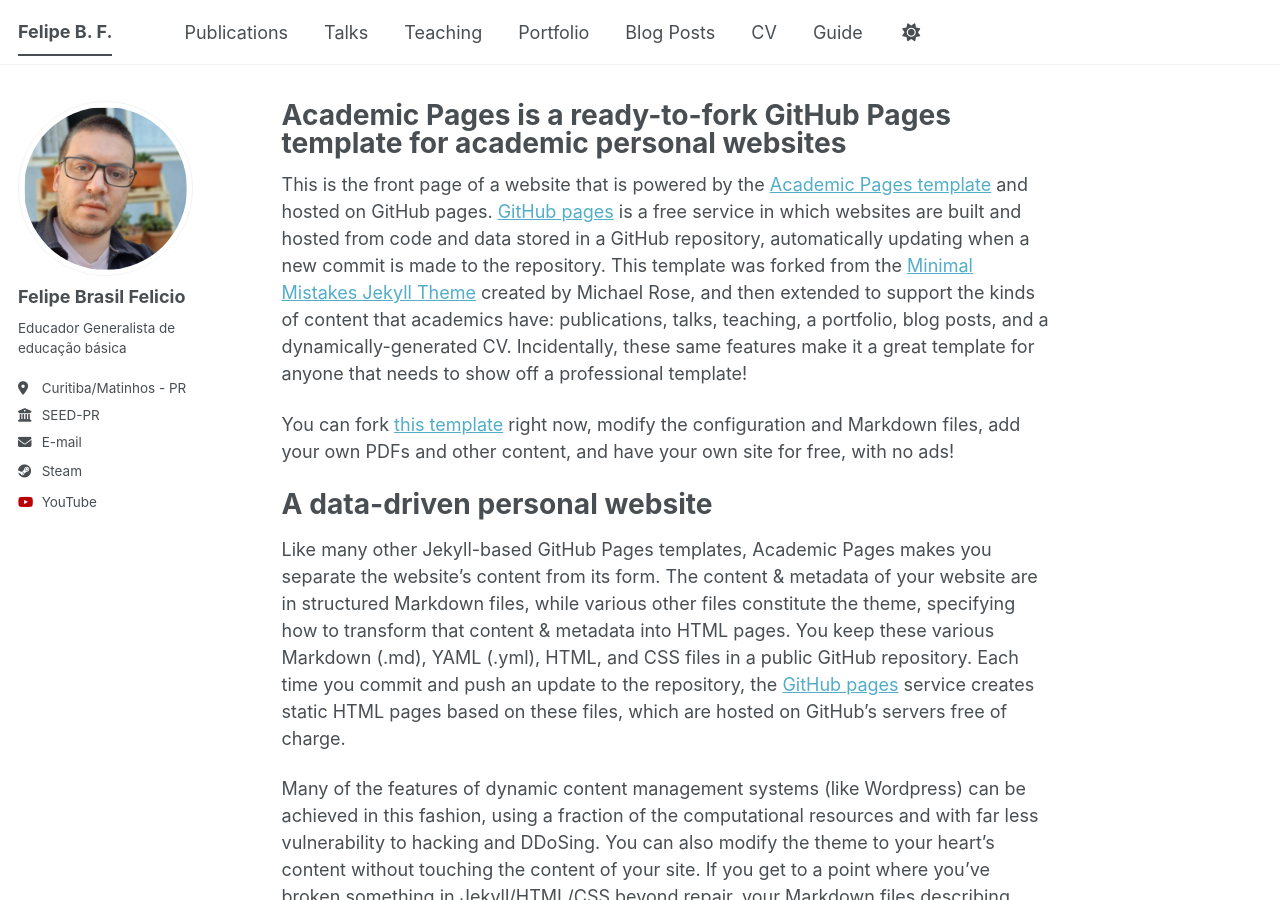
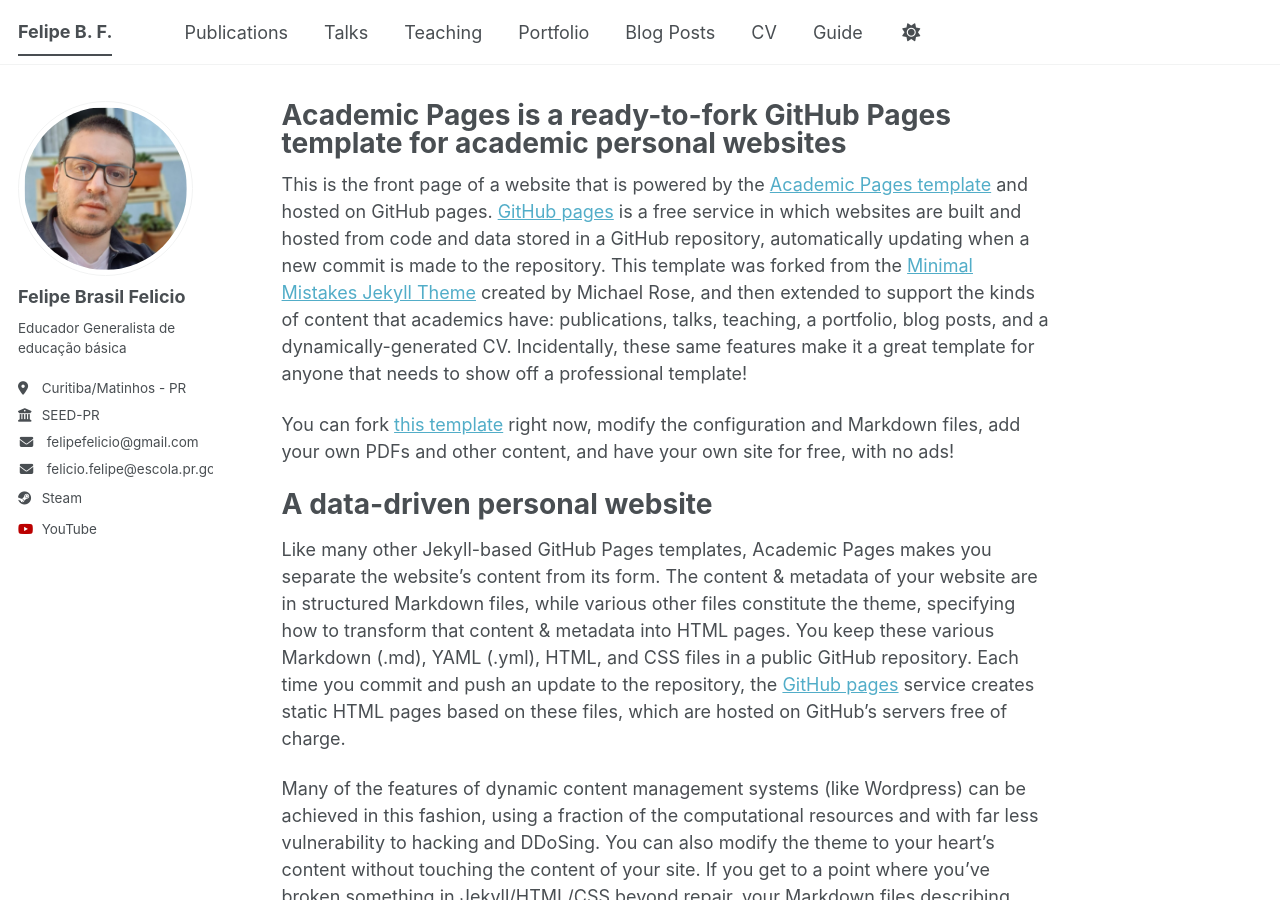
Before and after one commit to felipebrasilblog/felipebrasilprofile.github.io, a Jekyll site: the page built from _pages/about.md, in a window 1280 px wide and 900 px high. Built offline with Jekyll 4.4.1, drawn with Linux system fonts in a browser that asks for light colours; a script bundle is joined from its source files by our own code; library files that are not in the unit come from our copies.

Commit message:
Update author-profile.html

```diff
--- a/_includes/author-profile.html
+++ b/_includes/author-profile.html
@@ -34,8 +34,15 @@
         <li><a href="{{ author.uri }}"><i class="fas fa-fw fa-link icon-pad-right" aria-hidden="true"></i>{{ site.data.ui-text[site.locale].website_label | default: "Website" }}</a></li>
       {% endif %}
       {% if author.email %}
-        <li><i class="fas fa-fw fa-envelope icon-pad-right" aria-hidden="true"></i>{{ site.data.ui-text[site.locale].email_label | default: "felipefelicio@gmail.com <br> felicio.felipe@escola.pr.gov.br" }}</a></li>
-      {% endif %}
+  <li>
+    <i class="fas fa-fw fa-envelope" aria-hidden="true" style="margin-right: 8px;"></i>
+    <span>felipefelicio@gmail.com</span>
+  </li>
+  <li>
+    <i class="fas fa-fw fa-envelope" aria-hidden="true" style="margin-right: 8px;"></i>
+    <span>felicio.felipe@escola.pr.gov.br</span>
+  </li>
+{% endif %}
 
       <!-- Font Awesome and Academicons icons / Academic websites -->
       {% if author.academia %}
```
